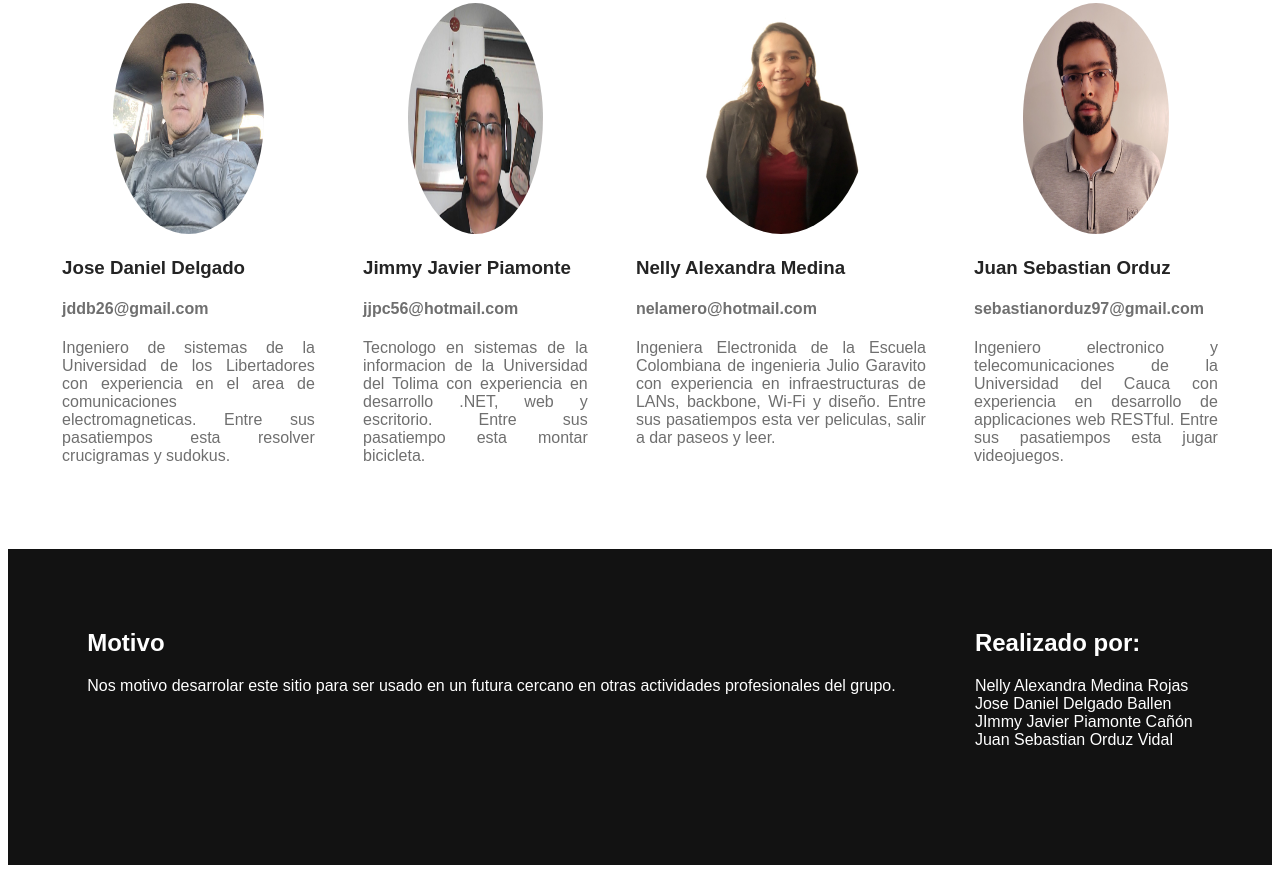
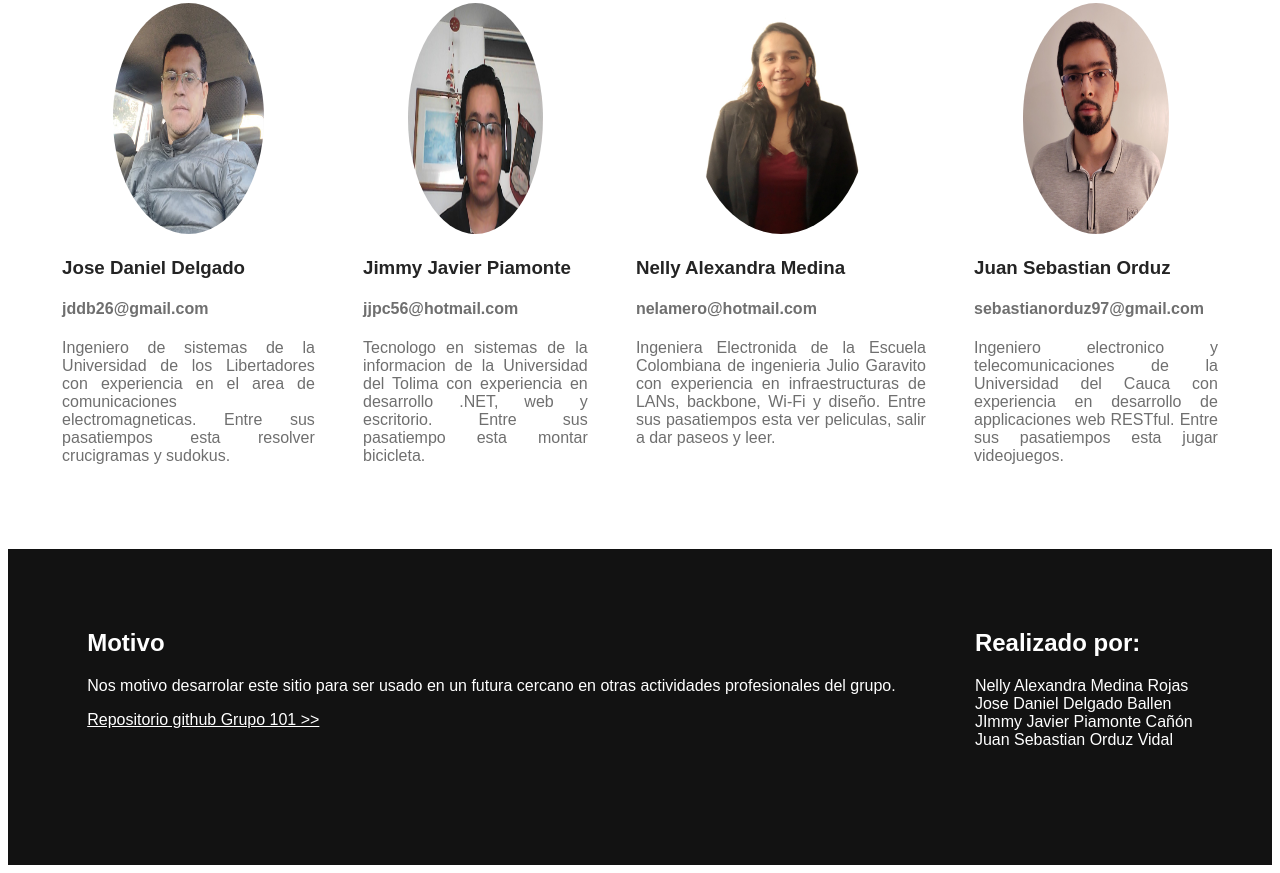
Before and after one commit to Grupo101/semana-1-101, a website: page src/index.html in a window 1280 px wide. Shown: the part 3957-4830 px from the top of the page. Drawn offline with Linux system fonts and the light colour scheme.

Commit message:
agregar url al repositorio

```diff
--- a/src/index.html
+++ b/src/index.html
@@ -151,6 +151,7 @@
                     <h2>Motivo</h2>
                     <p>Nos motivo desarrolar este sitio para ser usado en un futura cercano
                         en otras actividades profesionales del grupo.</p>
+                    <a href="https://github.com/Grupo101/semana-1-101" style="color: rgb(255, 255, 255);" target="blank" > Repositorio github Grupo 101 >> </a>
                 </div>
                 <div class="w-col">
                     <h2>Realizado por:</h2>
```
